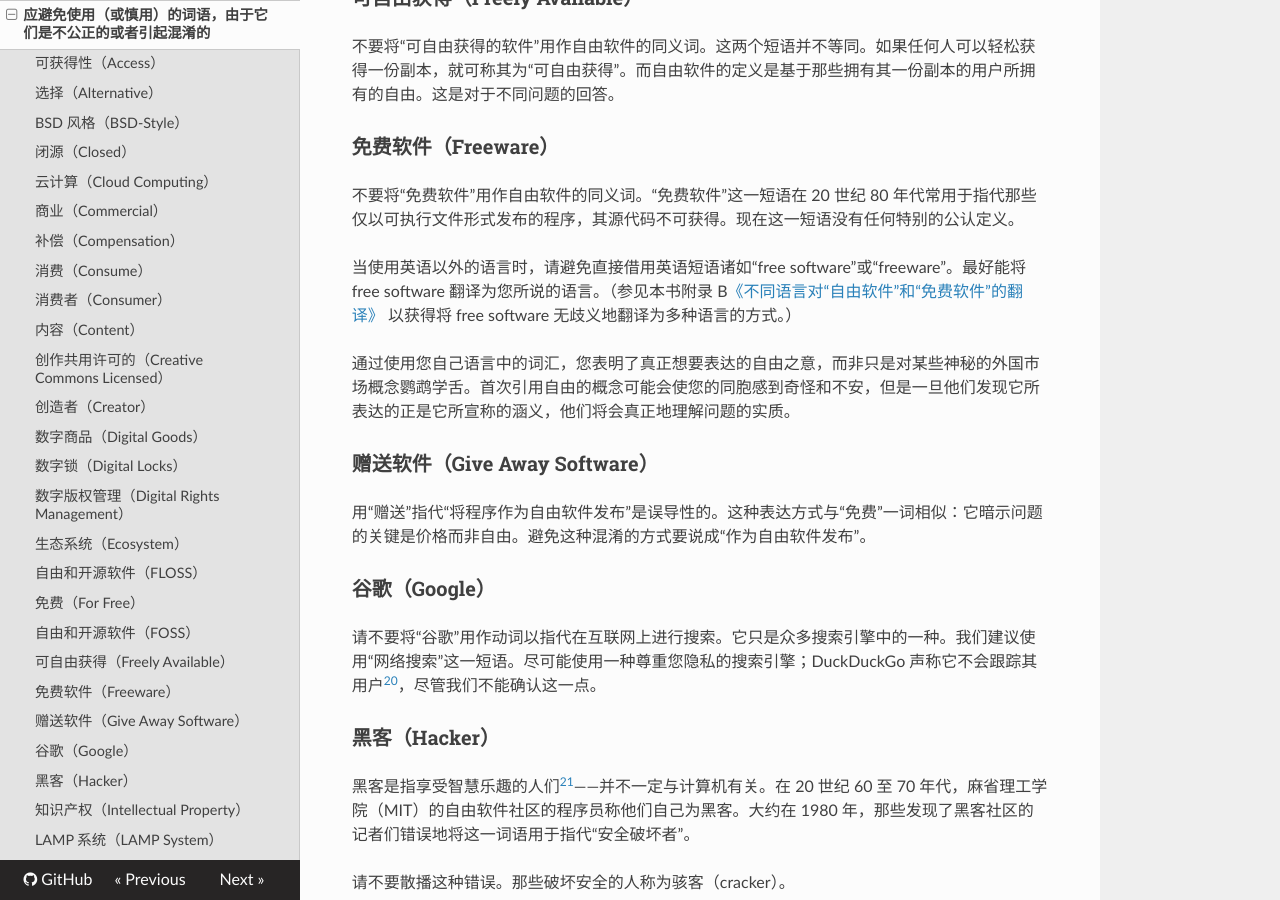
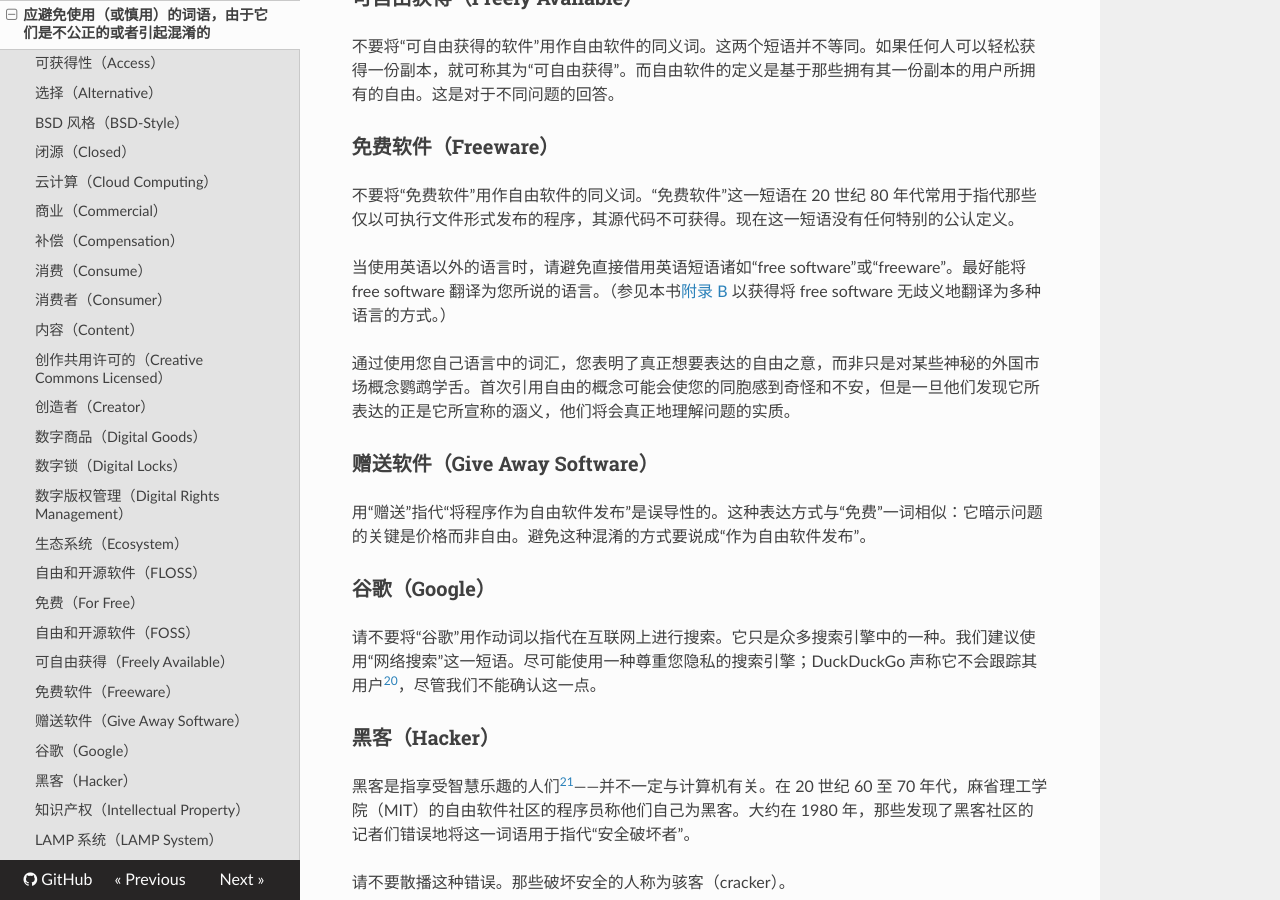
Before and after one commit to beijinglug/fsfs-zh, an MkDocs documentation site: the page built from docs/words-to-avoid.md, in a window 1280 px wide and 900 px high, scrolled down 6647 px. Built offline with MkDocs 1.6.1, drawn with Linux system fonts in a browser that asks for light colours; nearby versions of some CDN libraries; old or Windows-style settings are respelled for this version of MkDocs.

Commit message:
deal with appendix-b

```diff
--- a/docs/words-to-avoid.md
+++ b/docs/words-to-avoid.md
@@ -170,7 +170,7 @@ FOSS 意指“自由和开源软件”（Free and Open Source Software），这
 
 不要将“免费软件”用作自由软件的同义词。“免费软件”这一短语在 20 世纪 80 年代常用于指代那些仅以可执行文件形式发布的程序，其源代码不可获得。现在这一短语没有任何特别的公认定义。
 
-当使用英语以外的语言时，请避免直接借用英语短语诸如“free software”或“freeware”。最好能将 free software 翻译为您所说的语言。（参见本书附录 B[《不同语言对“自由软件”和“免费软件”的翻译》](appendix-b.md) 以获得将 free software 无歧义地翻译为多种语言的方式。）
+当使用英语以外的语言时，请避免直接借用英语短语诸如“free software”或“freeware”。最好能将 free software 翻译为您所说的语言。（参见本书[附录 B](appendix-b.md) 以获得将 free software 无歧义地翻译为多种语言的方式。）
 
 通过使用您自己语言中的词汇，您表明了真正想要表达的自由之意，而非只是对某些神秘的外国市场概念鹦鹉学舌。首次引用自由的概念可能会使您的同胞感到奇怪和不安，但是一旦他们发现它所表达的正是它所宣称的涵义，他们将会真正地理解问题的实质。
 
```
Also changed, not shown: docs/categories.md (+1 -1 lines).
